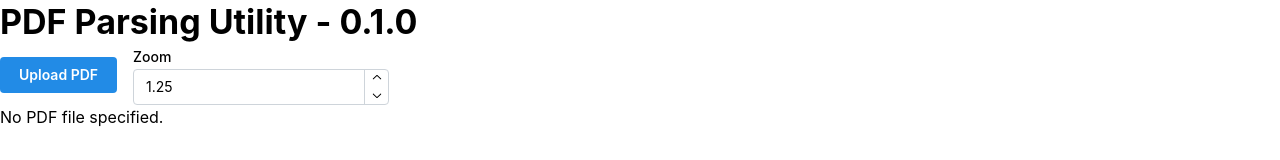
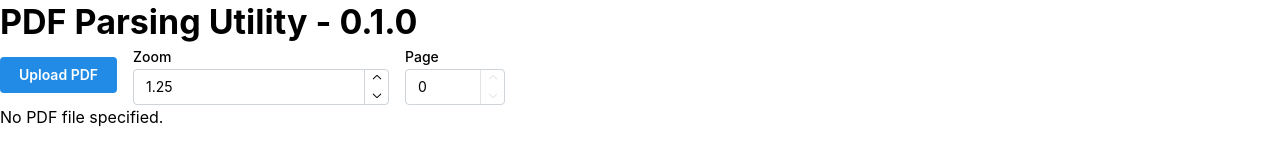
Before and after one commit to toph-pottschmidt/PDFtoCSVWizard, a React (Vite) app: page / in a window 1280 px wide. Shown: the top 160 px of the page. Built offline with nearby package versions, Linux system fonts and the light colour scheme; what ag-grid-community would draw is missing.

Commit message:
add page number text input

```diff
--- a/src/PDFViewer.tsx
+++ b/src/PDFViewer.tsx
@@ -174,6 +174,15 @@ export const PDFViewer = ({ onTextClick, onPageLoad: onPageLoadExternal }) => {
                     min={0.25}
                     max={4.0}
                 />
+                <NumberInput
+                    w={100}
+                    label={"Page"}
+                    onChange={setCurrentPage}
+                    step={1}
+                    value={currentPage}
+                    min={1}
+                    max={numPages}
+                />
 
                 {file && (
                     <Pagination
```
